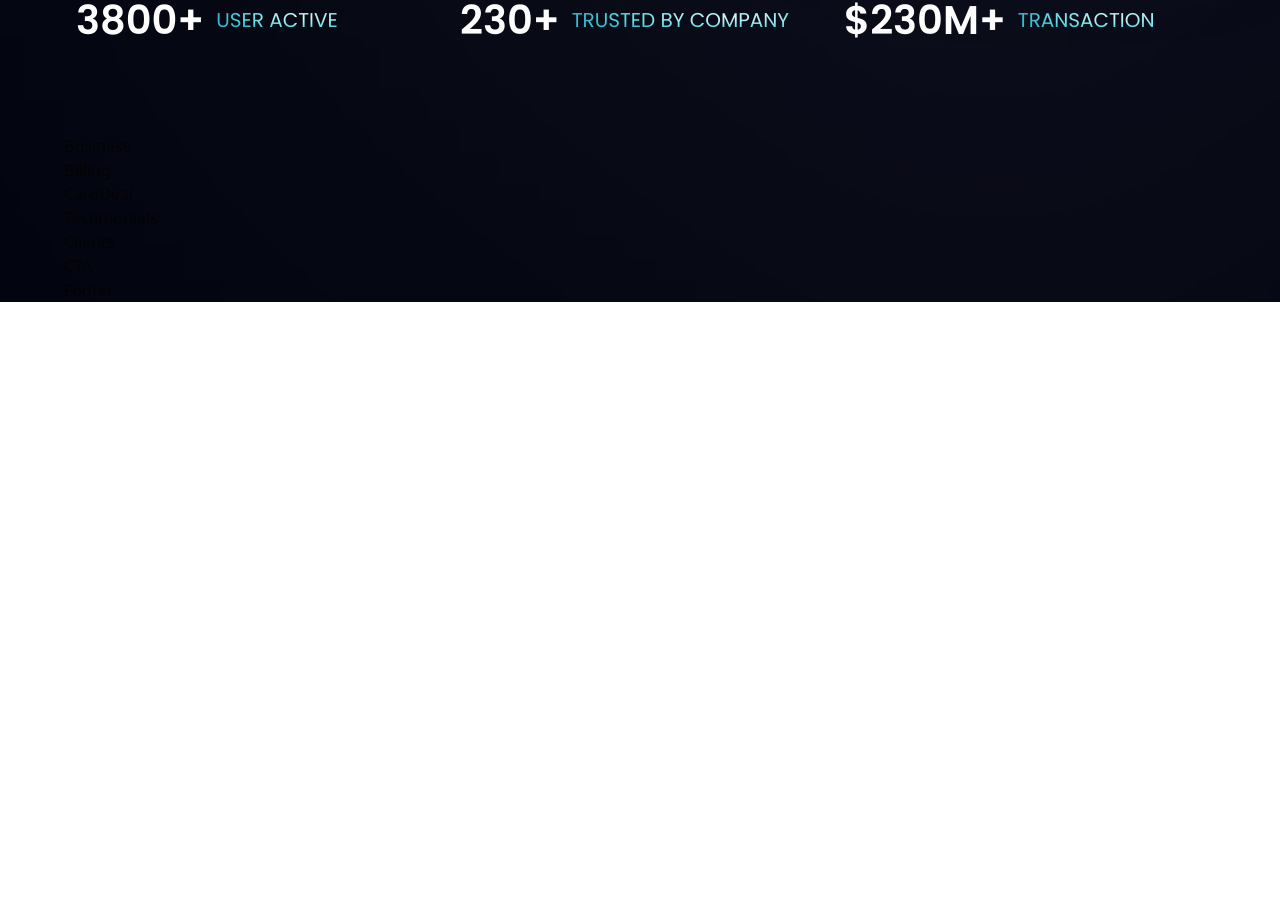
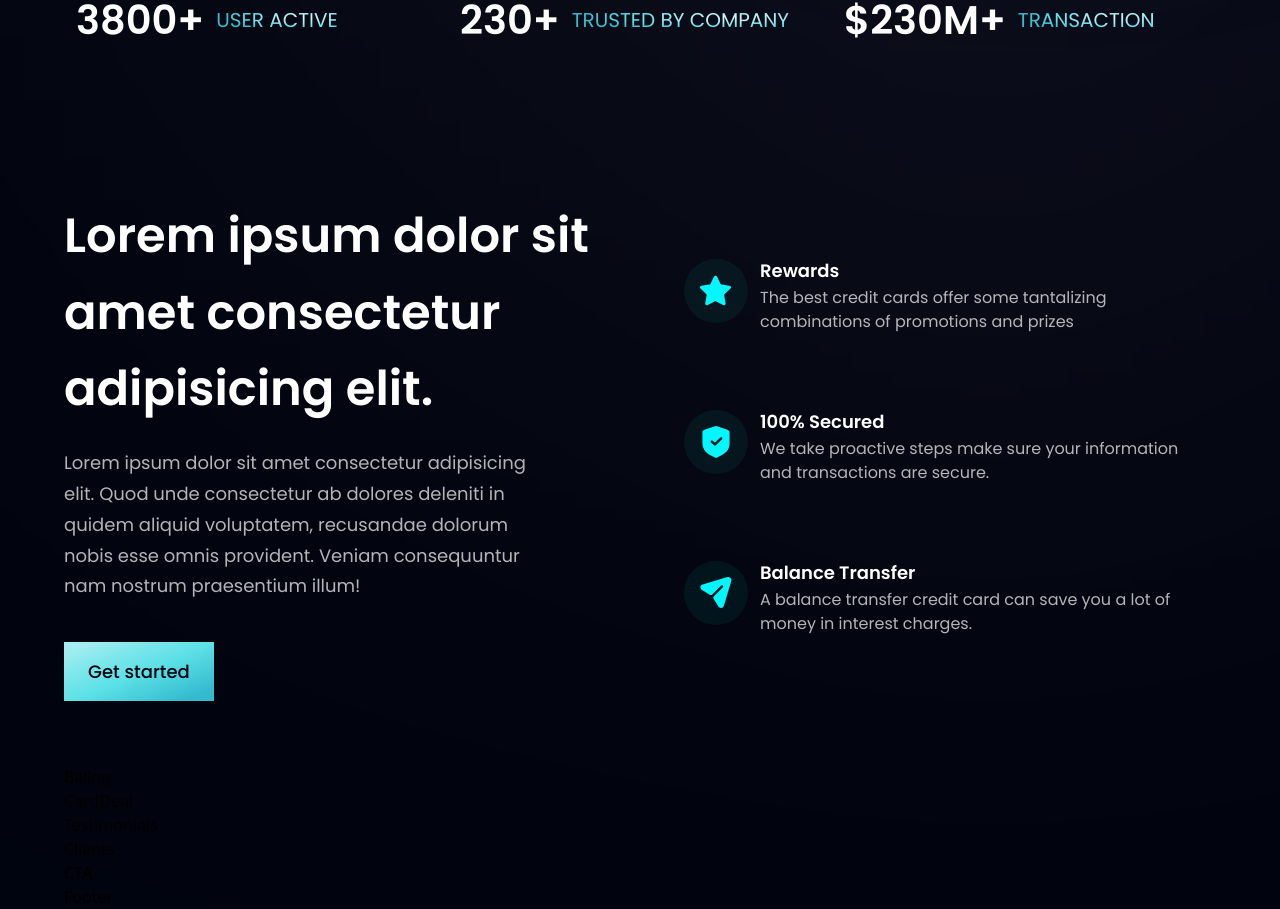
Before and after one commit to andrei-kozel/bank_modern_app_tsc, a React (Vite) app: page / in a window 1280 px wide. Shown: the part 878-1787 px from the top of the page. Before the commit the page ends 1180 px from the top, so only its background shows below. Built offline with nearby package versions, Linux system fonts and the light colour scheme.

Commit message:
Business section completed

```diff
--- a/src/components/Business.tsx
+++ b/src/components/Business.tsx
@@ -1,5 +1,60 @@
+import { features } from "../constants/data";
+import styles, { layout } from "../style";
+import Button from "./Button";
+
+type Feature = {
+  id: string;
+  icon: string;
+  title: string;
+  content: string;
+  index: number;
+};
+
+const FeatureCard = ({ icon, title, content, index }: Feature) => (
+  <div
+    className={`flex flex-row p-6 rounded-[20px] ${
+      index !== features.length - 1 ? "mb-6" : "mb-0"
+    } feature-card`}
+  >
+    <div
+      className={`w-[64px] h-[64px] rounded-full ${styles.flexCenter} bg-dimBlue`}
+    >
+      <img src={icon} alt="icon" className="w-[50%] h-[50%] object-contain" />
+    </div>
+    <div className="flex-1 flex flex-col ml-3">
+      <h4 className="font-poppins font-semibold text-white text-[18px] leading-[23px] mb-1">
+        {title}
+      </h4>
+      <p className="font-poppins font-nornal text-dimWhite text-[16px] leading-[24px] mb-1">
+        {content}
+      </p>
+    </div>
+  </div>
+);
+
 const Business = () => {
-  return <div>Business</div>;
+  return (
+    <section id="features" className={layout.section}>
+      <div className={layout.sectionInfo}>
+        <h2 className={styles.heading2}>
+          Lorem ipsum dolor sit <br className="sm:block hide" /> amet
+          consectetur adipisicing elit.
+        </h2>
+        <p className={`${styles.paragraph} max-w-[470px] mt-5`}>
+          Lorem ipsum dolor sit amet consectetur adipisicing elit. Quod unde
+          consectetur ab dolores deleniti in quidem aliquid voluptatem,
+          recusandae dolorum nobis esse omnis provident. Veniam consequuntur nam
+          nostrum praesentium illum!
+        </p>
+        <Button styles="mt-10" />
+      </div>
+      <div className={`${layout.sectionImg} flex-col`}>
+        {features.map((feature, index) => (
+          <FeatureCard key={feature.id} {...feature} index={index} />
+        ))}
+      </div>
+    </section>
+  );
 };
 
 export default Business;
--- a/src/components/Button.tsx
+++ b/src/components/Button.tsx
@@ -1,5 +1,16 @@
-function Button() {
-  return <div>Button</div>;
-}
+type Props = {
+  styles: string;
+};
+
+const Button = ({ styles }: Props) => {
+  return (
+    <button
+      type="button"
+      className={`py-4 px-6 bg-blue-gradient font-poppins font-medium text-[18px] text-primary outline-none ${styles}`}
+    >
+      Get started
+    </button>
+  );
+};
 
 export default Button;
```
